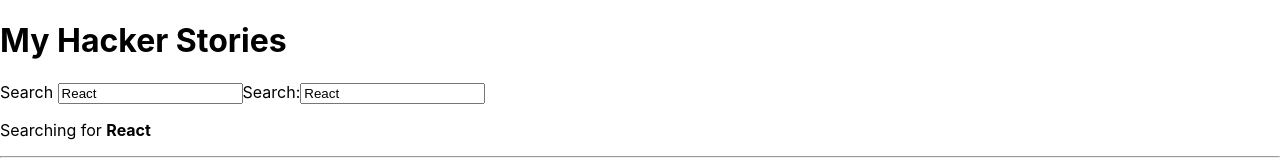
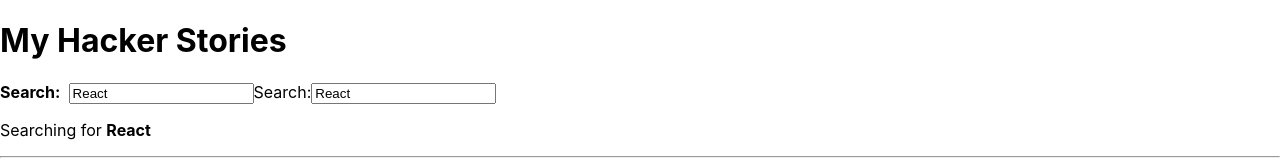
Before and after one commit to manamiueda1/hacker-stories, a React (Create React App) app: page / in a window 1280 px wide. Shown: the top 168 px of the page. Built offline with nearby package versions, Linux system fonts and the light colour scheme.

Commit message:
component composition completed

```diff
--- a/src/App.js
+++ b/src/App.js
@@ -52,7 +52,9 @@
         label="Search"
         value={searchTerm}
         onInputChange={handleSearch}
-      />
+      >
+        <strong>Search: </strong>
+      </InputWithLabel>
       <Search search={searchTerm} onSearch={handleSearch} />
       <hr />
       <List list={searchedStories} />
@@ -60,9 +62,16 @@
   );
 };
 
-const InputWithLabel = ({ id, label, value, type = "text", onInputChange }) => (
+const InputWithLabel = ({
+  id,
+  label,
+  value,
+  type = "text",
+  onInputChange,
+  children,
+}) => (
   <>
-    <label htmlFor={id}>{label}</label>
+    <label htmlFor={id}>{children}</label>
     &nbsp;
     <input id={id} type={type} value={value} onChange={onInputChange} />
   </>
```
